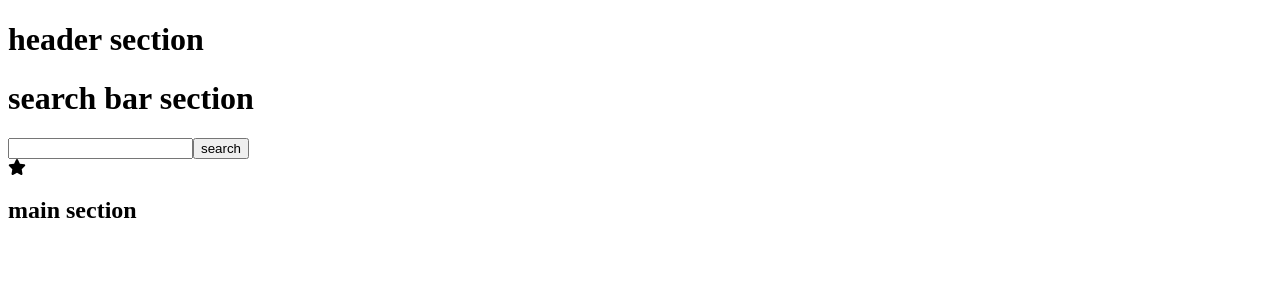
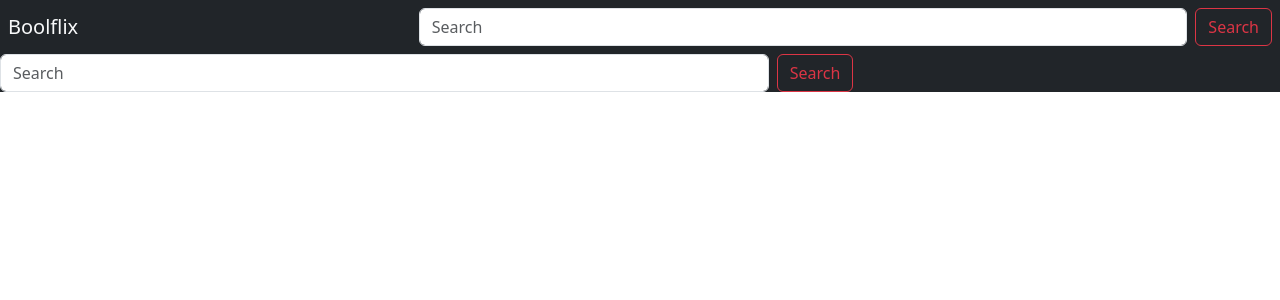
Before and after one commit to MarcoSac1/vite-boolflix, a Vue app: page / in a window 1280 px wide. Shown: the top 300 px of the page. Built offline with nearby package versions, Linux system fonts and the light colour scheme.

Commit message:
added bootstrap and gived style

```diff
--- a/package.json
+++ b/package.json
@@ -14,6 +14,7 @@
     "@fortawesome/vue-fontawesome": "^3.0.8",
     "@textabledev/langs-flags-list": "^1.0.0",
     "axios": "^1.7.2",
+    "bootstrap": "^5.3.3",
     "vue": "^3.4.21"
   },
   "devDependencies": {
--- a/src/components/AppHeader.vue
+++ b/src/components/AppHeader.vue
@@ -1,5 +1,10 @@
 <script>
+import AppSearch from './AppSearch.vue';
+
 export default {
+    components:{
+        AppSearch
+    },
     data() {
         return{
 
@@ -13,8 +18,14 @@ export default {
 </script>
 
 <template>
-<h1>header section</h1>
+    <nav class="navbar bg-dark  d-flex justify-content-between">
+        <div class=" ">
+            <a class="navbar-brand text-light ms-2">Boolflix</a>
+        </div>
+        <AppSearch class="me-2"/>
+    </nav>
 </template>
 
-<style lang="scss" scoped>
+<style lang="scss" >
+@use'../../node_modules/bootstrap/scss/bootstrap.scss';
 </style>
--- a/src/components/AppMain.vue
+++ b/src/components/AppMain.vue
@@ -55,13 +55,16 @@ export default {
 }
 </script>
 
-<template>
-    <AppSearch @searched="searchFilm"/>
-    <CardFilm :film="film" :series="series" />
-<section>
-    <h1>main section </h1>
-</section>
+<template >
+    <div class="bg-dark text-light  ">
+        <AppSearch @searched="searchFilm"/>
+        <CardFilm :film="film" :series="series" />
+    </div>
 </template>
 
-<style lang="scss" scoped>
+<style lang="scss" >
+@use'../node_modules/bootstrap/scss/bootstrap.scss';
+@use'../styles/partials/variables' as *;
+@use'../styles/partials/mixins' as *;
+@use'../styles/general.scss';
 </style>
--- a/src/components/AppSearch.vue
+++ b/src/components/AppSearch.vue
@@ -14,11 +14,14 @@ export default {
 </script>
 
 <template>
-<h1>search bar section</h1>
-
-<input type="text" v-model="cercato">
-<button type="button" @click="$emit('searched', cercato)">search</button>
+<form class="d-flex col-8" role="search">
+        <input class="form-control me-2" type="search" placeholder="Search" aria-label="Search" v-model="cercato" >
+        <button class="btn btn-outline-danger" type="button" @click="$emit('searched', cercato)">Search</button>
+</form>
+<!-- <input type="text" v-model="cercato"> -->
+<!-- <button type="button" @click="$emit('searched', cercato)">search</button> -->
 </template>
 
 <style lang="scss" scoped>
+
 </style>
--- a/src/components/CardFilm.vue
+++ b/src/components/CardFilm.vue
@@ -19,28 +19,27 @@ export default {
         }
     },
     methods: {
-        votefix() {
-            let intVote = parseInt(Math.ceil(this.film.vote_average) / 2, 10);
+        voteFix() {
+            let intVote = (Math.ceil(this.film.vote_average )/ 2, 5);
+            console.log(intVote);
             for (let index = 0; index < intVote; index++) {
                 this.vote.push(index);
             };
+            console.log(this.vote);
             for (let index = intVote; index < 5; index++) {
                 this.emptyStar.push(index);
             };
+            console.log(this.emptyStar);
 
         }
     },
     created(){
-        this.votefix();
+        this.voteFix();
     },
 }
 </script>
 
 <template>
-    <div id="star">
-    <!-- Add the style and icon you want using the String format -->
-    <font-awesome-icon icon="fa-solid fa-star" />
-    </div>
     <article v-for="(film, index) in film" :key="index" :film="film">
         <h1>{{ film.original }} </h1>
         <h2> {{ film.original_title }} </h2>
@@ -59,10 +58,10 @@ export default {
         <h1> {{ series.original_name }} </h1>
         <h2> {{ series.name }}</h2>
         <ul>
-            <li v-for="(vote, index) in vote" :key="index" id="app" class="yellow">
+            <li v-for="(vote, index) in vote" :key="index"  class="yellow">
                 <font-awesome-icon icon="fa-solid fa-star" />
             </li>
-            <li v-for="(emptyStar, index) in emptyStar" :key="index" id="app" class="gray">
+            <li v-for="(emptyStar, index) in emptyStar" :key="index"  class="gray">
                 <font-awesome-icon icon="fa-solid fa-star" />
             </li>
         </ul>
@@ -74,8 +73,22 @@ export default {
 <style lang="scss" scoped>
     @use '../styles/flag-icon.scss' as *;
 
+
     .lang-icon {
         background-image: url(../../node_modules/@textabledev/langs-flags-list/lang-flags.png);
     }
-
+    ul{
+        list-style-type: none;
+        display: flex;
+        padding-left: 0rem;
+        li{
+            margin: .2rem;
+        }
+    }
+    .yellow{
+        color: rgb(100, 206, 30);
+    }
+    .gray{
+        color: gray;
+    }
 </style>
```
Also changed, not shown: 1 other file (tests, documents, lock files or other folders).
